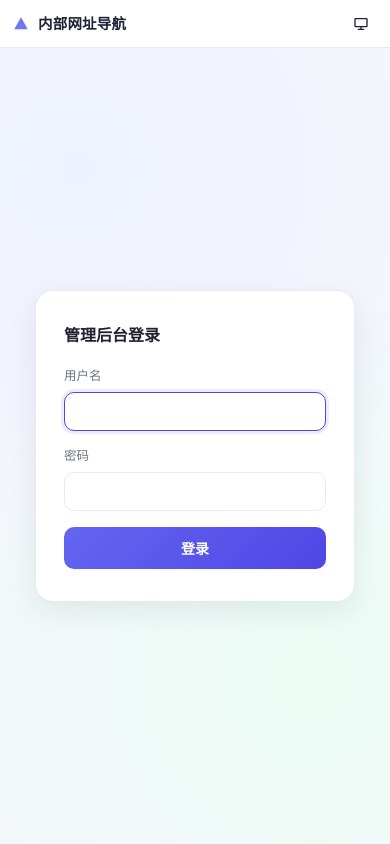
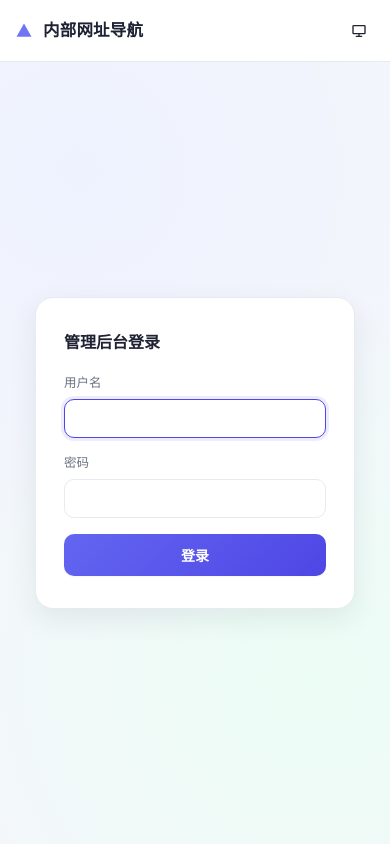
Before and after one commit to lewsuy/nav-portal, a Flask app: page /admin/login in a window 390 px wide. Run offline with Flask 3, Linux system fonts and the light colour scheme.

Commit message:
style: 顶部横条高度+30%(62px)，标题字体+2号(16.5px)

```diff
--- a/static/css/style.css
+++ b/static/css/style.css
@@ -174,7 +174,7 @@ a { color: inherit; text-decoration: none; }
 .content-standalone {
   max-width: 1180px;
   margin: 0 auto;
-  padding: 72px 40px 60px;
+  padding: 86px 40px 60px;
 }
 
 .cat-section {
@@ -271,11 +271,11 @@ a { color: inherit; text-decoration: none; }
   top: 0;
   left: 0;
   right: 0;
-  height: 48px;
+  height: 62px;
   display: flex;
   align-items: center;
   justify-content: space-between;
-  padding: 0 20px;
+  padding: 0 24px;
   background: var(--panel);
   border-bottom: 1px solid var(--border);
   z-index: 70;
@@ -284,8 +284,8 @@ a { color: inherit; text-decoration: none; }
 .topbar-brand {
   display: flex;
   align-items: center;
-  gap: 8px;
-  font-size: 14.5px;
+  gap: 9px;
+  font-size: 16.5px;
   font-weight: 700;
   color: var(--text);
   text-decoration: none;
@@ -392,8 +392,8 @@ a { color: inherit; text-decoration: none; }
 .theme-menu-item.active .theme-check { opacity: 1; }
 
 @media (max-width: 720px) {
-  .topbar { padding: 0 12px; }
-  .content-standalone { padding: 64px 16px 40px; }
+  .topbar { padding: 0 14px; }
+  .content-standalone { padding: 78px 16px 40px; }
 }
 
 @media (max-width: 720px) {
--- a/templates/_topbar.html
+++ b/templates/_topbar.html
@@ -1,6 +1,6 @@
 <header class="topbar">
   <a href="/" class="topbar-brand">
-    <svg viewBox="0 0 24 24" width="18" height="18" fill="none" stroke="currentColor" stroke-width="2" stroke-linecap="round" stroke-linejoin="round" aria-hidden="true">
+    <svg viewBox="0 0 24 24" width="20" height="20" fill="none" stroke="currentColor" stroke-width="2" stroke-linecap="round" stroke-linejoin="round" aria-hidden="true">
       <path d="M3 19l9-16 9 16z" fill="var(--accent)" stroke="none" opacity="0.9"></path>
     </svg>
     <span>内部网址导航</span>
--- a/templates/admin_login.html
+++ b/templates/admin_login.html
@@ -9,7 +9,7 @@
 <style>
   body {
     display:flex; align-items:center; justify-content:center; min-height:100vh;
-    padding-top: 48px; /* 顶部横条高度，避免登录框被遮挡 */
+    padding-top: 62px; /* 顶部横条高度，避免登录框被遮挡 */
     box-sizing: border-box;
     background: radial-gradient(circle at 20% 20%, var(--bg-grad-a), transparent 55%),
                 radial-gradient(circle at 80% 80%, var(--bg-grad-b), transparent 55%),
```
